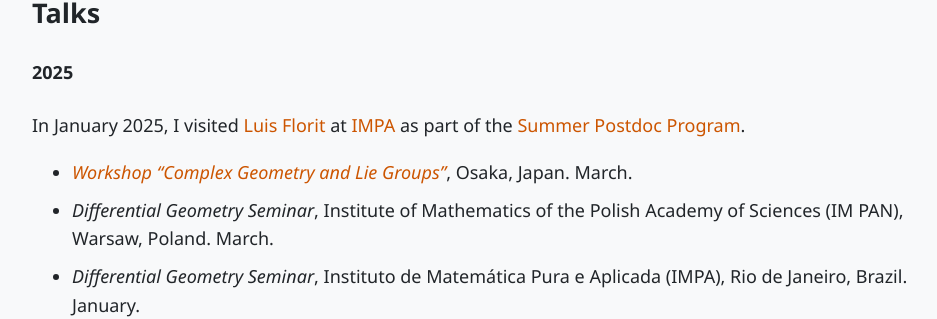
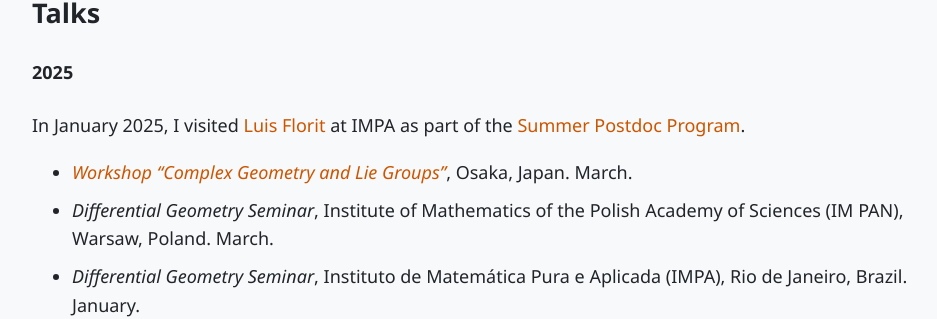
Before and after one commit to r-saraujo/r-saraujo.github.io, a Jekyll site: the page built from talks.md, in a window 1280 px wide. Shown: the part 116-435 px from the top of the page, without its empty margins (158-1095 px from the left). Built offline with Jekyll 4.4.1, drawn with Linux system fonts in a browser that asks for light colours; part of the change alters nothing that is shown.

```diff
--- a/talks.md
+++ b/talks.md
@@ -7,7 +7,7 @@ permalink: /talks.html
 ## Talks
 
 #### 2025
-In January 2025, I visited [Luis Florit](https://luis.impa.br/) at [IMPA](https://impa.br/) as part of the [Summer Postdoc Program](https://impa.br/eventos-do-impa/2025-2/programa-de-pos-doutorado-verao-2025/).
+In January 2025, I visited [Luis Florit](https://luis.impa.br/) at IMPA as part of the [Summer Postdoc Program](https://impa.br/eventos-do-impa/2025-2/programa-de-pos-doutorado-verao-2025/).
 - [*Workshop “Complex Geometry and Lie Groups”*](https://complex-geometry-and-lie-groups.org/), Osaka, Japan. March.
 - *Differential Geometry Seminar*, Institute of Mathematics of the Polish Academy of Sciences (IM PAN), Warsaw, Poland. March.
 - *Differential Geometry Seminar*, Instituto de Matemática Pura e Aplicada (IMPA), Rio de Janeiro, Brazil. January.
```
